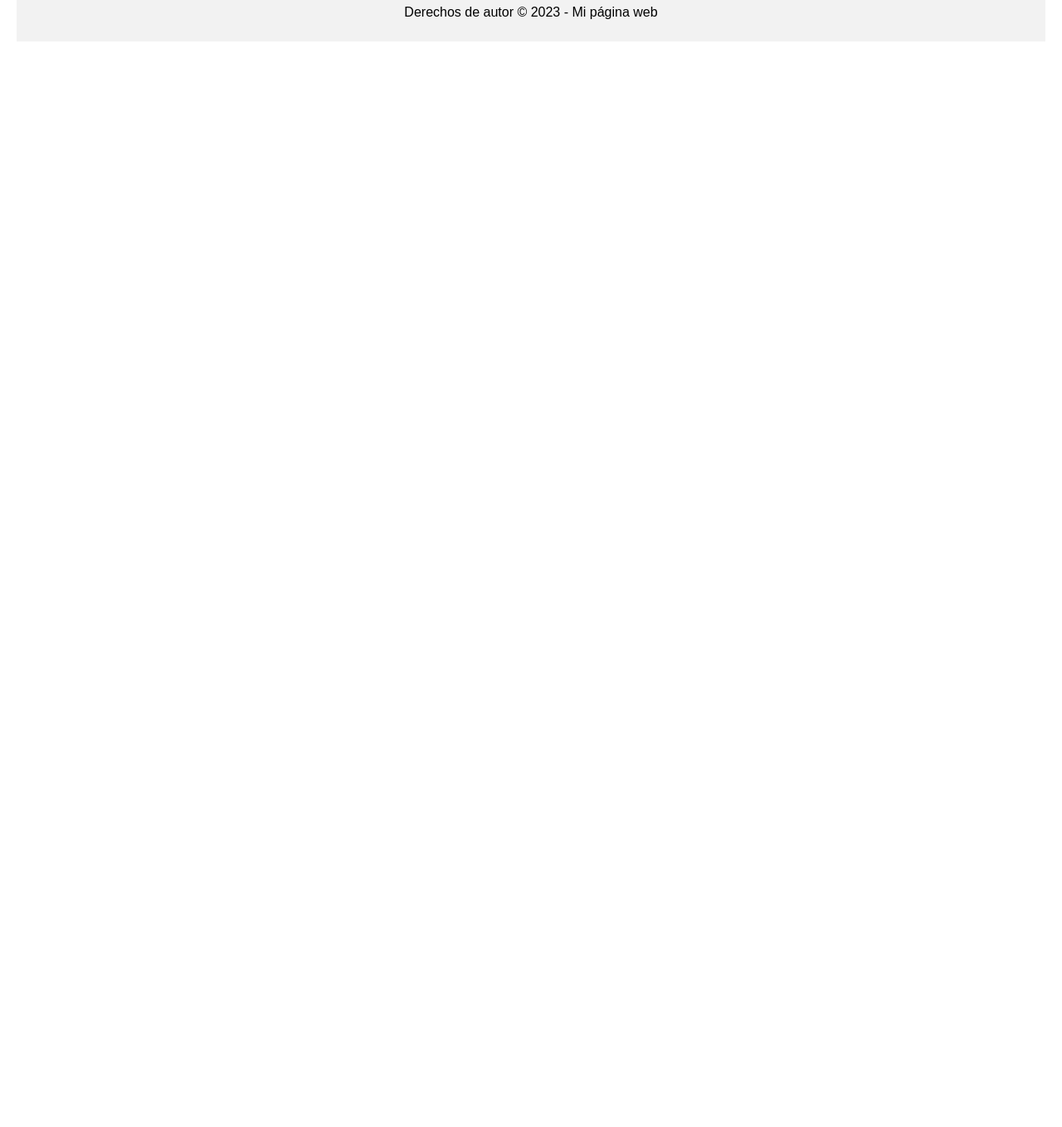
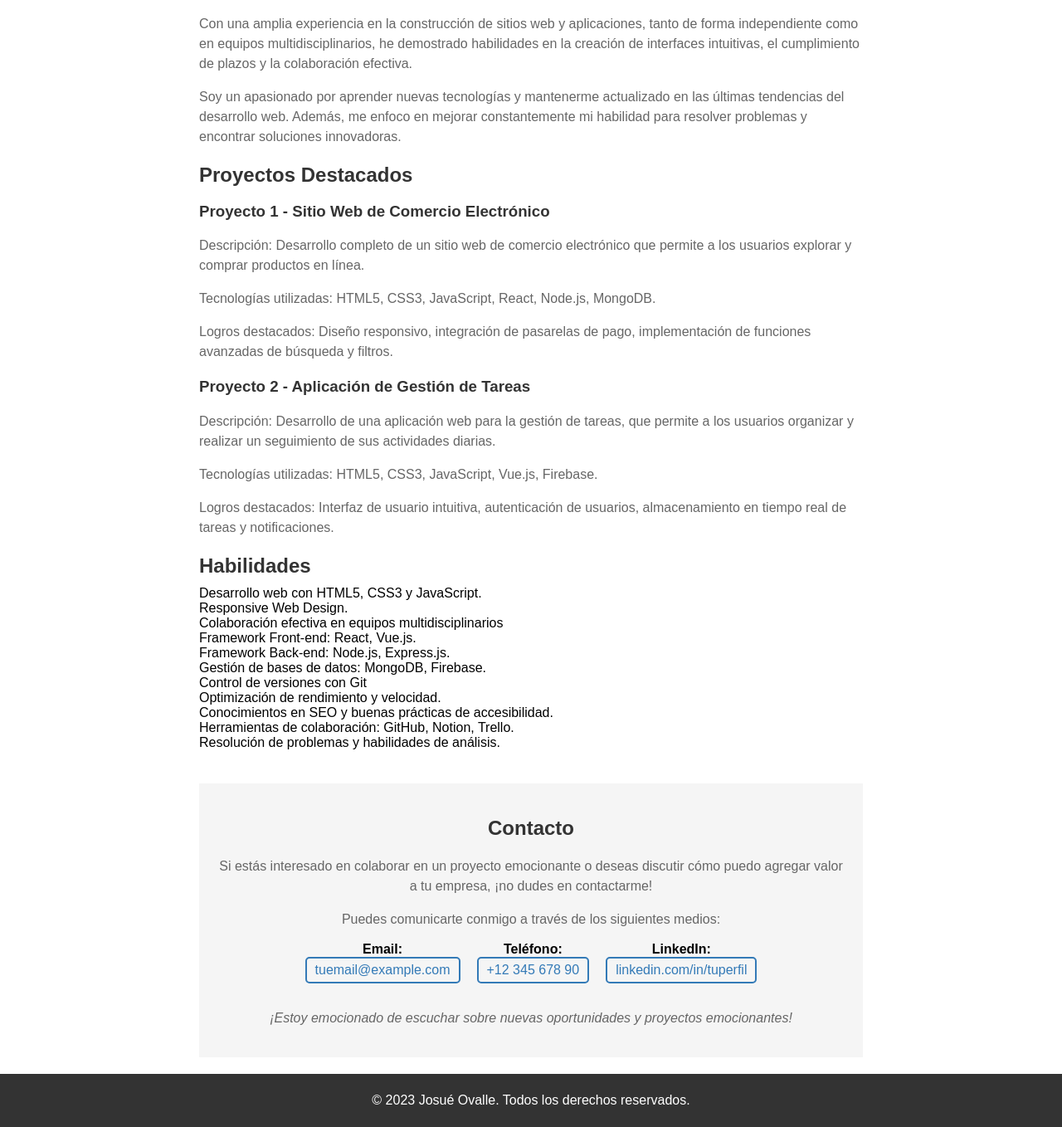
Before and after one commit to JosueOvalle/web_con_chatgpt, a plain HTML site: page index.html in a window 1280 px wide. Shown: the part 296-1654 px from the top of the page at 83% size. Before the commit the page ends 800 px from the top, so only its background shows below. Drawn offline with Linux system fonts and the light colour scheme.

Commit message:
Modificando el index y agregando el archivo css

```diff
--- a/index.html
+++ b/index.html
@@ -1,48 +1,79 @@
 <!DOCTYPE html>
-<html>
+<html lang="es">
 <head>
-  <title>Mi página web</title>
-  <style>
-    body {
-      font-family: Arial, sans-serif;
-      margin: 0;
-      padding: 20px;
-    }
-
-    header {
-      text-align: center;
-      padding: 20px;
-      background-color: #f2f2f2;
-    }
-
-    h1 {
-      color: #333;
-    }
-
-    main {
-      margin-top: 20px;
-    }
-
-    footer {
-      text-align: center;
-      padding: 10px;
-      background-color: #f2f2f2;
-    }
-  </style>
+  <meta charset="UTF-8">
+  <meta name="viewport" content="width=device-width, initial-scale=1.0">
+  <title>Mi Portafolio</title>
+  <link rel="stylesheet" href="styles.css">
 </head>
 <body>
   <header>
-    <h1>Mi página web</h1>
+    <h1>Bienvenido a mi Portafolio</h1>
   </header>
-
   <main>
-    <h2>¡Bienvenido!</h2>
-    <p>Esta es una página web de ejemplo.</p>
-    <p>Puedes editar el código HTML y CSS para personalizarla a tu gusto.</p>
+    <section id="about">
+      <h2>Sobre Mí</h2>
+      <p>¡Hola! Mi nombre es Josué Ovalle, un apasionado programador web con una sólida experiencia en el desarrollo de proyectos digitales.</p>
+      <p>Me especializo en el desarrollo web utilizando tecnologías como HTML, CSS y JavaScript. Mi objetivo principal es crear experiencias web modernas y atractivas, combinando diseño y funcionalidad para lograr resultados excepcionales.</p>
+      <p>Con una amplia experiencia en la construcción de sitios web y aplicaciones, tanto de forma independiente como en equipos multidisciplinarios, he demostrado habilidades en la creación de interfaces intuitivas, el cumplimiento de plazos y la colaboración efectiva.</p>
+      <p>Soy un apasionado por aprender nuevas tecnologías y mantenerme actualizado en las últimas tendencias del desarrollo web. Además, me enfoco en mejorar constantemente mi habilidad para resolver problemas y encontrar soluciones innovadoras.</p>
+    </section>
+    <section id="projects">
+      <h2>Proyectos Destacados</h2>
+      <ul>
+        <li>
+          <h3>Proyecto 1 - Sitio Web de Comercio Electrónico</h3>
+          <p>Descripción: Desarrollo completo de un sitio web de comercio electrónico que permite a los usuarios explorar y comprar productos en línea.</p>
+          <p>Tecnologías utilizadas: HTML5, CSS3, JavaScript, React, Node.js, MongoDB.</p>
+          <p>Logros destacados: Diseño responsivo, integración de pasarelas de pago, implementación de funciones avanzadas de búsqueda y filtros.</p>
+        </li>
+        <li>
+          <h3>Proyecto 2 - Aplicación de Gestión de Tareas</h3>
+          <p>Descripción: Desarrollo de una aplicación web para la gestión de tareas, que permite a los usuarios organizar y realizar un seguimiento de sus actividades diarias.</p>
+          <p>Tecnologías utilizadas: HTML5, CSS3, JavaScript, Vue.js, Firebase.</p>
+          <p>Logros destacados: Interfaz de usuario intuitiva, autenticación de usuarios, almacenamiento en tiempo real de tareas y notificaciones.</p>
+        </li>
+      </ul>
+    </section>
+    <section id="skills">
+      <h2>Habilidades</h2>
+      <ul>
+        <li>Desarrollo web con HTML5, CSS3 y JavaScript.</li>
+        <li>Responsive Web Design.</li>
+        <li>Colaboración efectiva en equipos multidisciplinarios</li>
+        <li>Framework Front-end: React, Vue.js.</li>
+        <li>Framework Back-end: Node.js, Express.js.</li>
+        <li>Gestión de bases de datos: MongoDB, Firebase.</li>
+        <li>Control de versiones con Git</li>
+        <li>Optimización de rendimiento y velocidad.</li>
+        <li>Conocimientos en SEO y buenas prácticas de accesibilidad.</li>
+        <li>Herramientas de colaboración: GitHub, Notion, Trello.</li>
+        <li>Resolución de problemas y habilidades de análisis.</li>
+      </ul>
+    </section>
+    <section id="contact">
+      <h2>Contacto</h2>
+      <p>Si estás interesado en colaborar en un proyecto emocionante o deseas discutir cómo puedo agregar valor a tu empresa, ¡no dudes en contactarme!</p>
+      <p>Puedes comunicarte conmigo a través de los siguientes medios:</p>
+      <ul>
+        <li>
+          <strong>Email:</strong>
+          <a href="mailto:tuemail@example.com">tuemail@example.com</a>
+        </li>
+        <li>
+          <strong>Teléfono:</strong>
+          <a href="tel:+1234567890">+12 345 678 90</a>
+        </li>
+        <li>
+          <strong>LinkedIn:</strong>
+          <a href="https://www.linkedin.com/in/tuperfil" target="_blank" rel="noopener noreferrer">linkedin.com/in/tuperfil</a>
+        </li>
+      </ul>
+      <p>¡Estoy emocionado de escuchar sobre nuevas oportunidades y proyectos emocionantes!</p>
+    </section>
   </main>
-
   <footer>
-    <p>Derechos de autor &copy; 2023 - Mi página web</p>
+    <p>&copy; 2023 Josué Ovalle. Todos los derechos reservados.</p>
   </footer>
 </body>
 </html>
--- /dev/null
+++ b/styles.css
@@ -0,0 +1,110 @@
+/* Estilos generales */
+body {
+  font-family: Arial, sans-serif;
+  margin: 0;
+  padding: 0;
+}
+
+h1, h2, h3 {
+  color: #333;
+}
+
+ul {
+  padding: 0;
+  margin: 0;
+}
+
+li {
+  list-style: none;
+}
+
+/* Estilos del encabezado */
+header {
+  background-color: #333;
+  padding: 20px;
+  text-align: center;
+}
+
+h1 {
+  color: #fff;
+  margin: 0;
+}
+
+/* Estilos del contenido principal */
+main {
+  max-width: 800px;
+  margin: 0 auto;
+  padding: 20px;
+}
+
+h2 {
+  color: #333;
+  margin-bottom: 10px;
+}
+
+p {
+  color: #666;
+  line-height: 1.5;
+}
+
+a {
+  color: #337ab7;
+  text-decoration: none;
+}
+
+/* Estilos de la sección de contacto */
+#contact {
+  background-color: #f5f5f5;
+  padding: 20px;
+  margin-top: 40px;
+  text-align: center;
+}
+
+#contact h2 {
+  color: #333;
+  margin-bottom: 20px;
+}
+
+#contact p {
+  color: #666;
+  margin-bottom: 15px;
+}
+
+#contact ul {
+  display: flex;
+  justify-content: center;
+  margin-bottom: 30px;
+}
+
+#contact li {
+  margin: 0 10px;
+}
+
+#contact li a {
+  display: block;
+  padding: 5px 10px;
+  border: 2px solid #337ab7;
+  border-radius: 5px;
+  transition: background-color 0.3s;
+}
+
+#contact li a:hover {
+  background-color: #337ab7;
+  color: #fff;
+}
+
+#contact p:last-child {
+  font-style: italic;
+}
+
+/* Estilos del pie de página */
+footer {
+  background-color: #333;
+  padding: 20px;
+  text-align: center;
+}
+
+footer p {
+  color: #fff;
+  margin: 0;
+}
```
